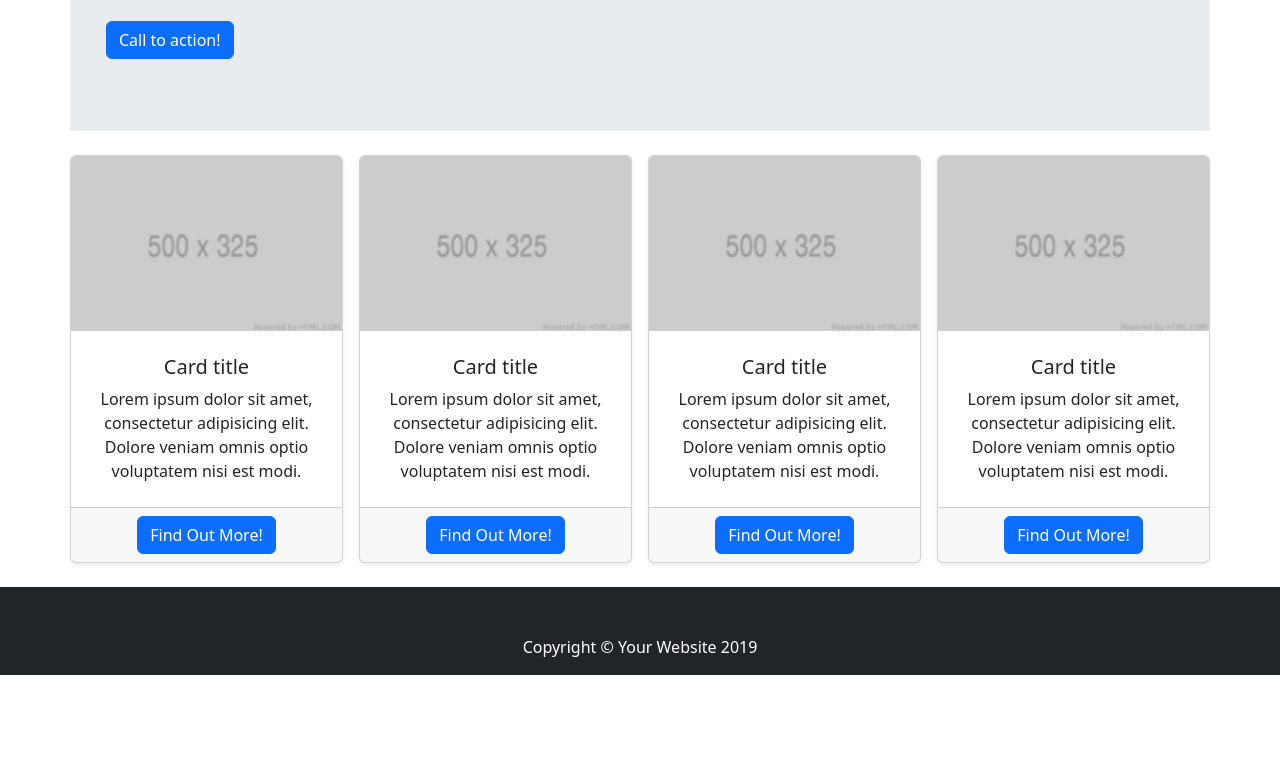
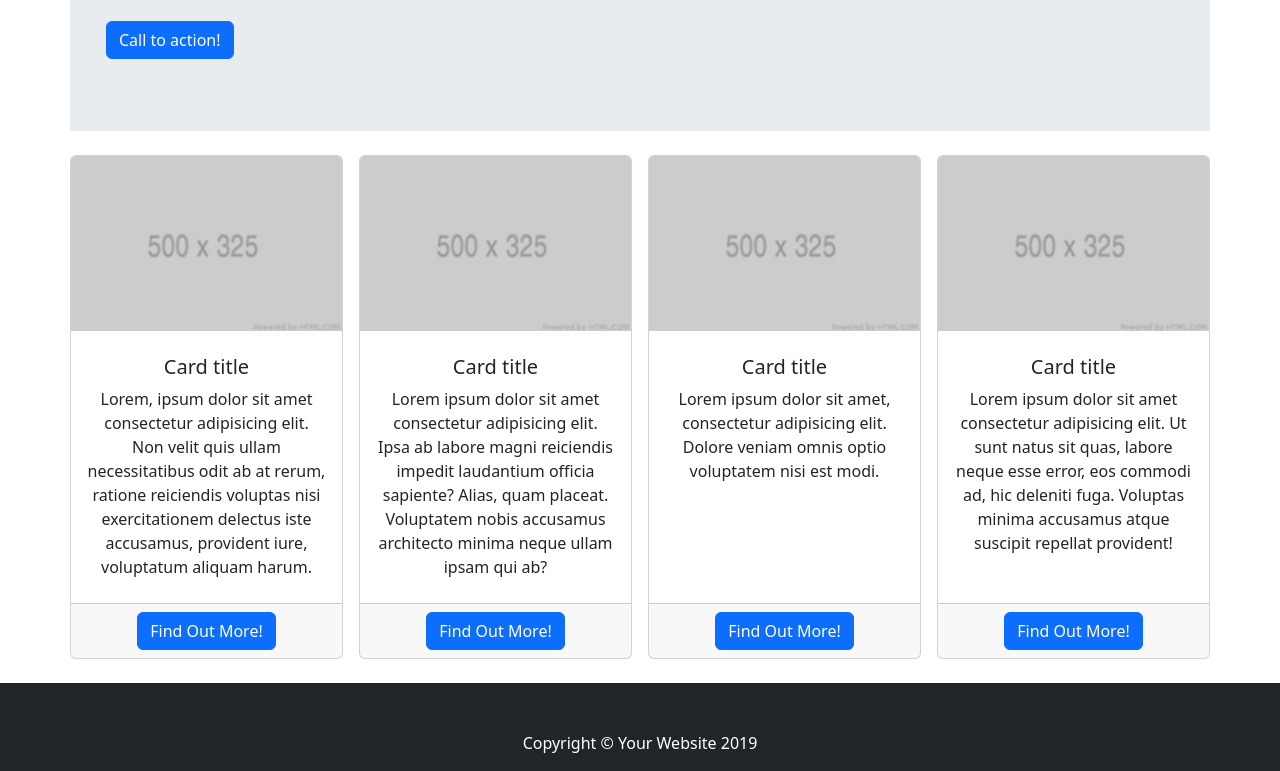
Before and after one commit to ViktoryiaShylko/bootstrapWeek8, a plain HTML site: page index.html in a window 1280 px wide. Shown: the part 282-1053 px from the top of the page. Before the commit the page ends 957 px from the top, so only its background shows below. Drawn offline with Linux system fonts and the light colour scheme.

Commit message:
fixed card height

```diff
--- a/index.html
+++ b/index.html
@@ -47,9 +47,38 @@
         <div class="container my-4 p-0">
 
             <div class="row g-3">
+                <div class="col">
+                    <div class="card text-center h-100">
+                        <img class="card-img-top" src="./assets/images/img/card-img.png" alt="Card image">
+                        <div class="card-body py-4">
+                            <h5 class="card-title">Card title</h5>
+                            <p class="card-text">Lorem, ipsum dolor sit amet consectetur adipisicing elit. Non velit
+                                quis ullam necessitatibus odit ab at rerum, ratione reiciendis voluptas nisi
+                                exercitationem delectus iste accusamus, provident iure, voluptatum aliquam harum.</p>
+                        </div>
+                        <div class="card-footer">
+                            <a href="#" class="btn btn-primary">Find Out More!</a>
+                        </div>
+                    </div>
 
+                </div>
                 <div class="col">
-                    <div class="card text-center  shadow-sm">
+                    <div class="card text-center h-100">
+                        <img class="card-img-top" src="./assets/images/img/card-img.png" alt="Card image">
+                        <div class="card-body py-4">
+                            <h5 class="card-title">Card title</h5>
+                            <p class="card-text">Lorem ipsum dolor sit amet consectetur adipisicing elit. Ipsa ab labore
+                                magni reiciendis impedit laudantium officia sapiente? Alias, quam placeat. Voluptatem
+                                nobis accusamus architecto minima neque ullam ipsam qui ab?</p>
+                        </div>
+                        <div class="card-footer">
+                            <a href="#" class="btn btn-primary">Find Out More!</a>
+                        </div>
+                    </div>
+
+                </div>
+                <div class="col">
+                    <div class="card text-center h-100">
                         <img class="card-img-top" src="./assets/images/img/card-img.png" alt="Card image">
                         <div class="card-body py-4">
                             <h5 class="card-title">Card title</h5>
@@ -64,43 +93,13 @@
 
                 </div>
                 <div class="col">
-                    <div class="card text-center  shadow-sm">
+                    <div class="card text-center h-100">
                         <img class="card-img-top" src="./assets/images/img/card-img.png" alt="Card image">
                         <div class="card-body py-4">
                             <h5 class="card-title">Card title</h5>
-                            <p class="card-text">Lorem ipsum dolor sit amet, consectetur adipisicing elit. Dolore
-                                veniam omnis optio
-                                voluptatem nisi est modi.</p>
-                        </div>
-                        <div class="card-footer">
-                            <a href="#" class="btn btn-primary">Find Out More!</a>
-                        </div>
-                    </div>
-
-                </div>
-                <div class="col">
-                    <div class="card text-center shadow-sm">
-                        <img class="card-img-top" src="./assets/images/img/card-img.png" alt="Card image">
-                        <div class="card-body py-4">
-                            <h5 class="card-title">Card title</h5>
-                            <p class="card-text">Lorem ipsum dolor sit amet, consectetur adipisicing elit. Dolore
-                                veniam omnis optio
-                                voluptatem nisi est modi.</p>
-                        </div>
-                        <div class="card-footer">
-                            <a href="#" class="btn btn-primary">Find Out More!</a>
-                        </div>
-                    </div>
-
-                </div>
-                <div class="col">
-                    <div class="card text-center shadow-sm">
-                        <img class="card-img-top" src="./assets/images/img/card-img.png" alt="Card image">
-                        <div class="card-body py-4">
-                            <h5 class="card-title">Card title</h5>
-                            <p class="card-text">Lorem ipsum dolor sit amet, consectetur adipisicing elit. Dolore
-                                veniam omnis optio
-                                voluptatem nisi est modi.</p>
+                            <p class="card-text">Lorem ipsum dolor sit amet consectetur adipisicing elit. Ut sunt natus
+                                sit quas, labore neque esse error, eos commodi ad, hic deleniti fuga. Voluptas minima
+                                accusamus atque suscipit repellat provident!</p>
                         </div>
                         <div class="card-footer">
                             <a href="#" class="btn btn-primary">Find Out More!</a>
```
